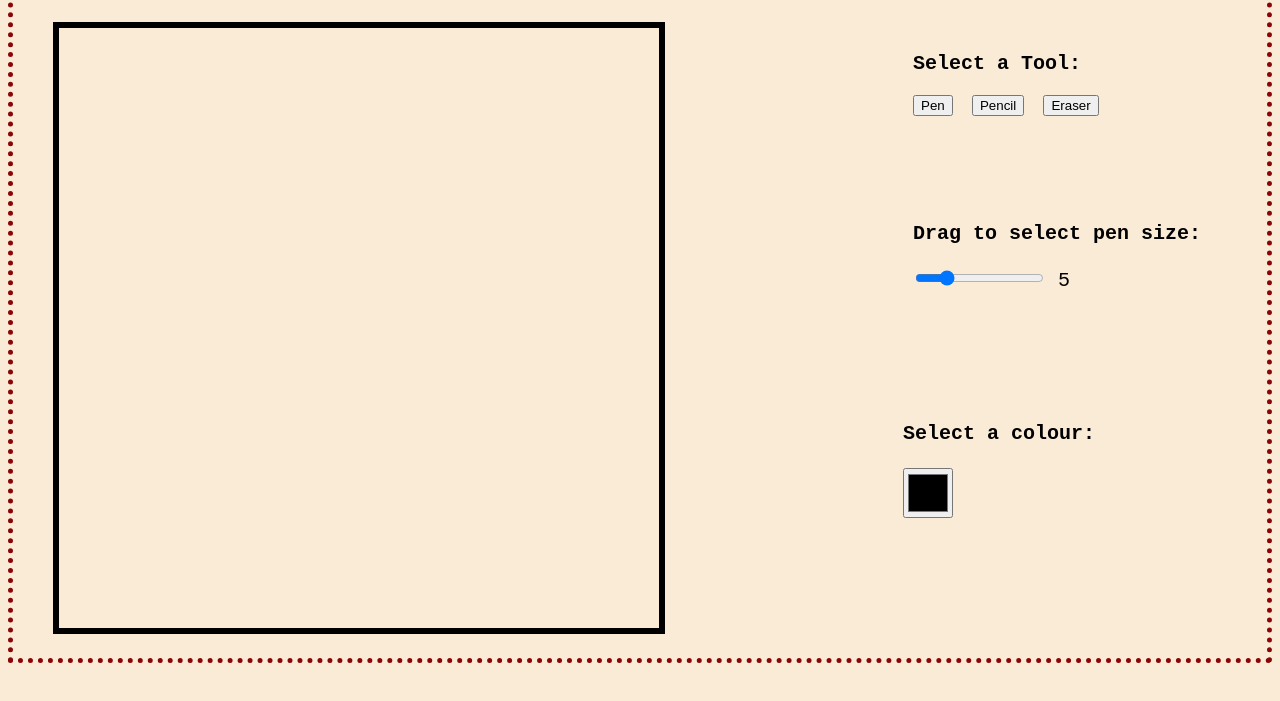
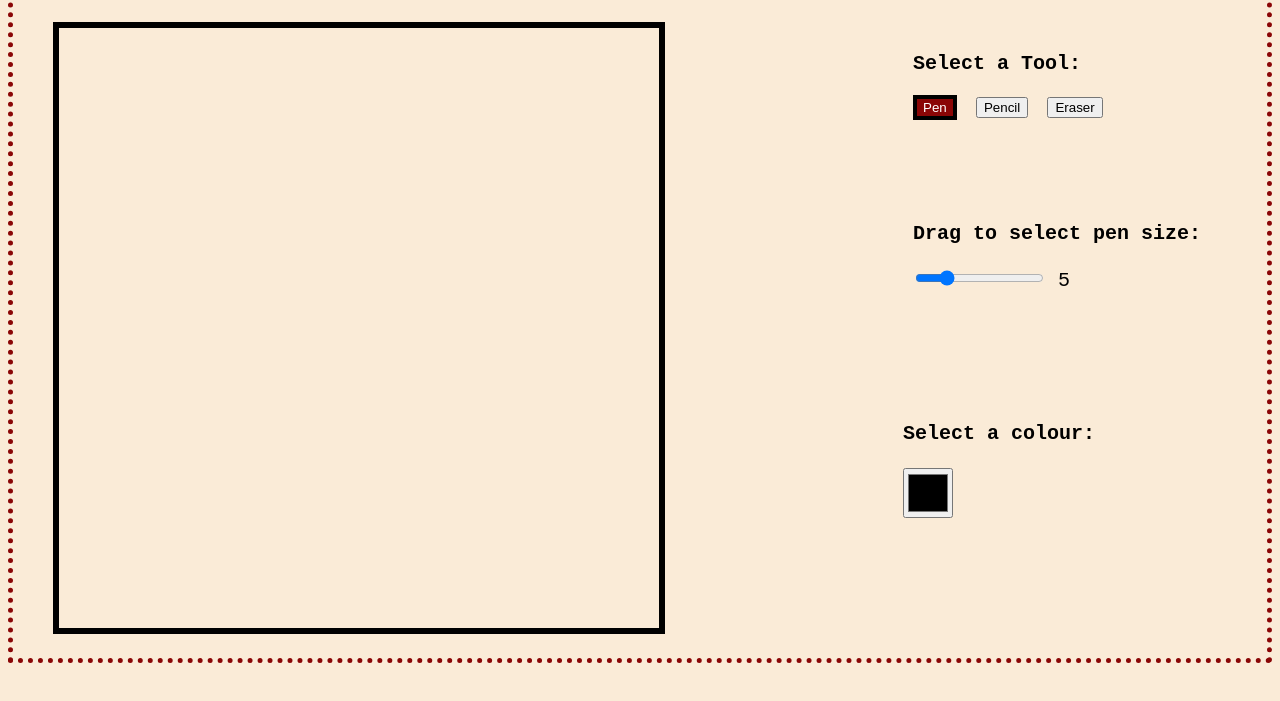
Before and after one commit to Lucy-Mai/ColouringSimple, a plain HTML site: page index.html in a window 1280 px wide. Both pictures are taken after a click on the button "Pen". Shown: the part 75-776 px from the top of the page. Drawn offline with Linux system fonts and the light colour scheme.

Commit message:
Update style.css
Added 'focus' styling to tool selector buttons

```diff
--- a/style.css
+++ b/style.css
@@ -58,3 +58,10 @@ body {
 .tool-selection h3{
     font-size: 20px;
 }
+
+
+button:focus {
+    background-color: #8a0606;
+    color: white;
+    border: 4px solid black;
+}
```
